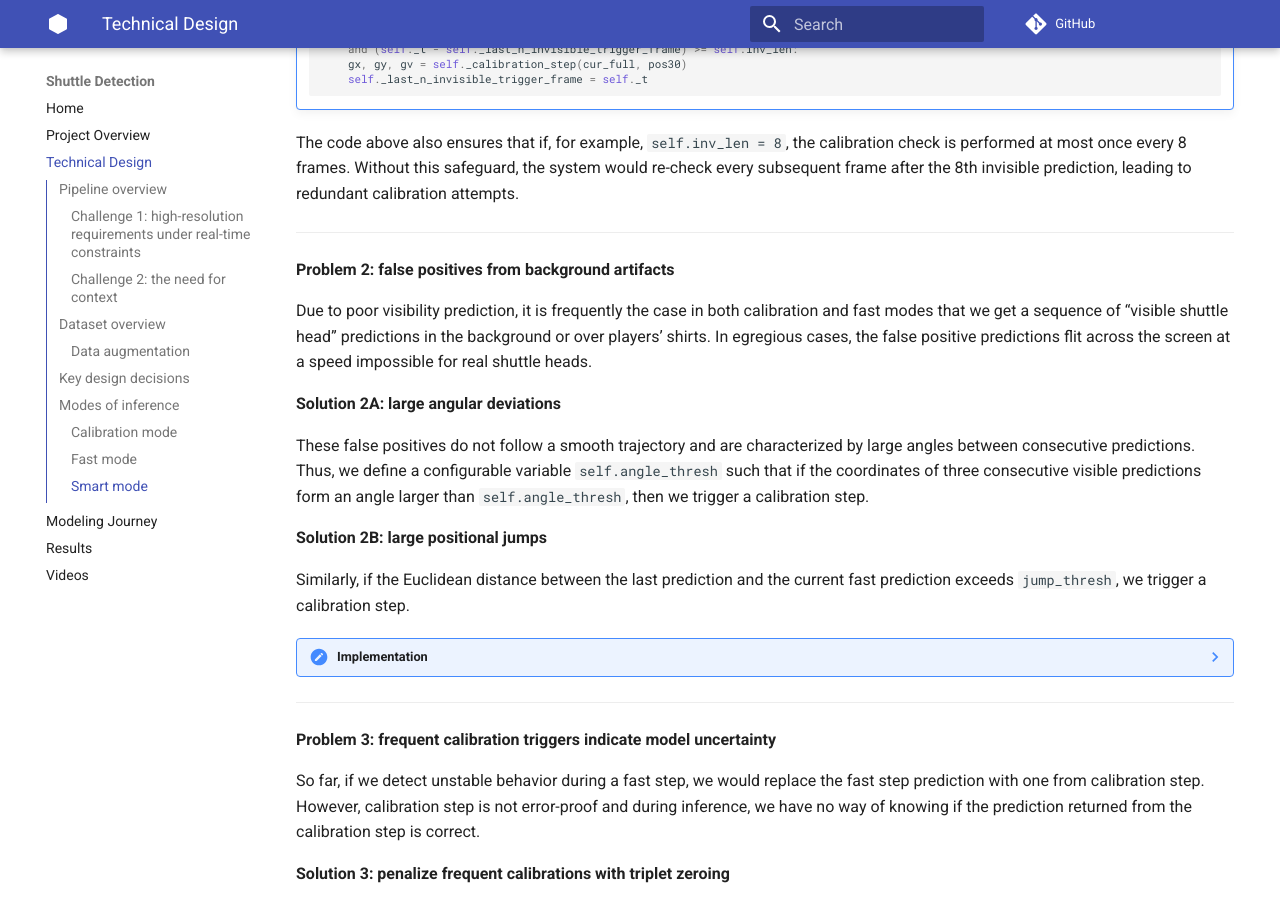
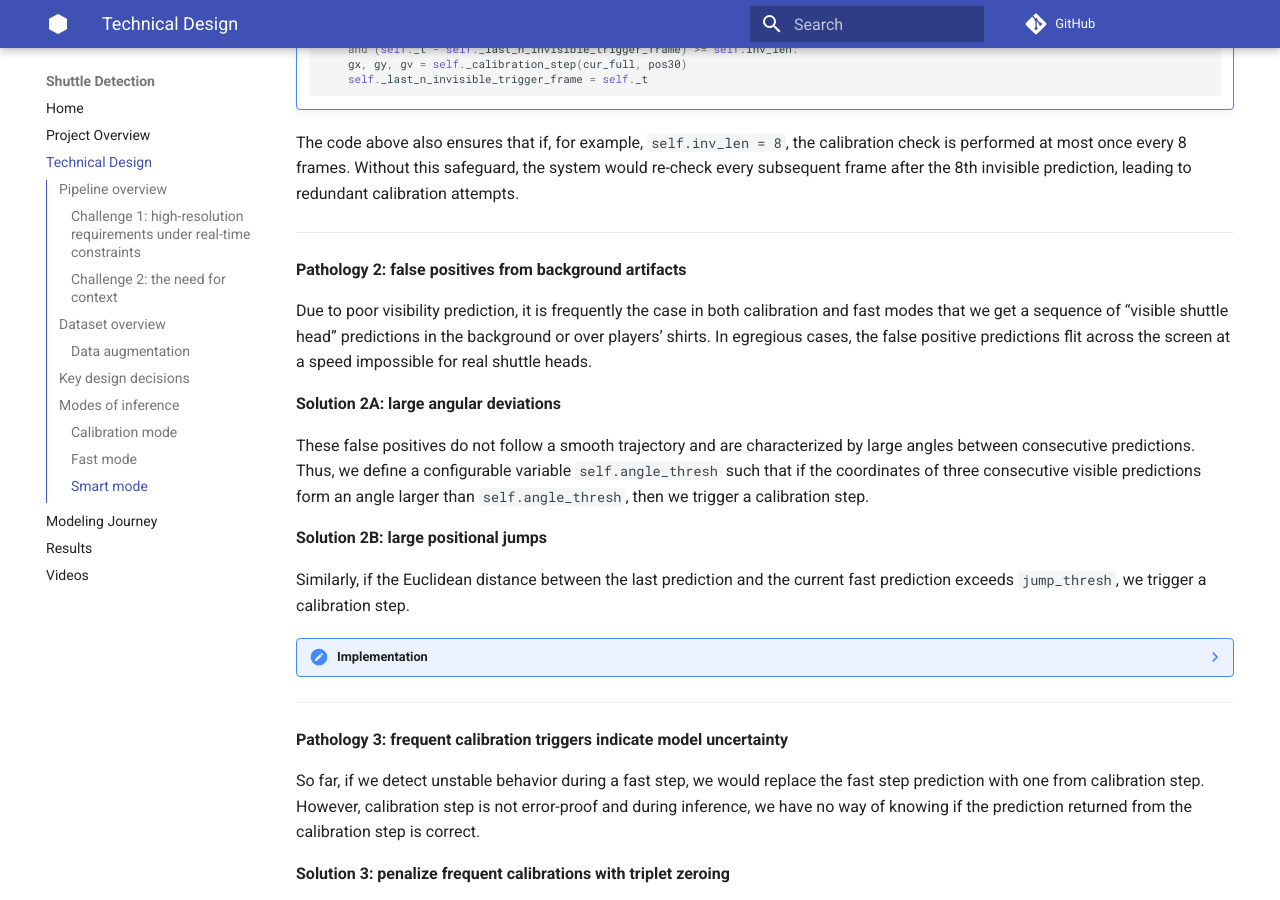
Before and after one commit to BillTheTsar/Shuttle-Detection, an MkDocs documentation site: the page built from docs/technical_design_mkdocs.md, in a window 1280 px wide and 900 px high, scrolled down 7440 px. Built offline with MkDocs 1.6.1 and Material for MkDocs 9.7.7, drawn with Linux system fonts in a browser that asks for light colours; comment, search, counter and statistics services are not loaded; some of the changed text lies outside the part shown.

Commit message:
Fixed inconsistencies in technical design

```diff
--- a/docs/technical_design_mkdocs.md
+++ b/docs/technical_design_mkdocs.md
@@ -334,7 +333,7 @@ would re-check every subsequent frame after the 8th invisible prediction, leadin
 
 ---
 
-**Problem 2: false positives from background artifacts**
+**Pathology 2: false positives from background artifacts**
 
 Due to poor visibility prediction, it is frequently the case in both calibration and fast
 modes that we get a sequence of “visible shuttle head” predictions in the background or over players’ shirts.
@@ -382,7 +381,7 @@ we trigger a calibration step.
 
 ---
 
-**Problem 3: frequent calibration triggers indicate model uncertainty**
+**Pathology 3: frequent calibration triggers indicate model uncertainty**
 
 So far, if we detect unstable behavior during a fast step, we
 would replace the fast step prediction with one from calibration step. However, calibration step is not error-proof
```
Also changed, not shown: other parts of docs/technical_design_mkdocs.md (+1 -2 lines).
